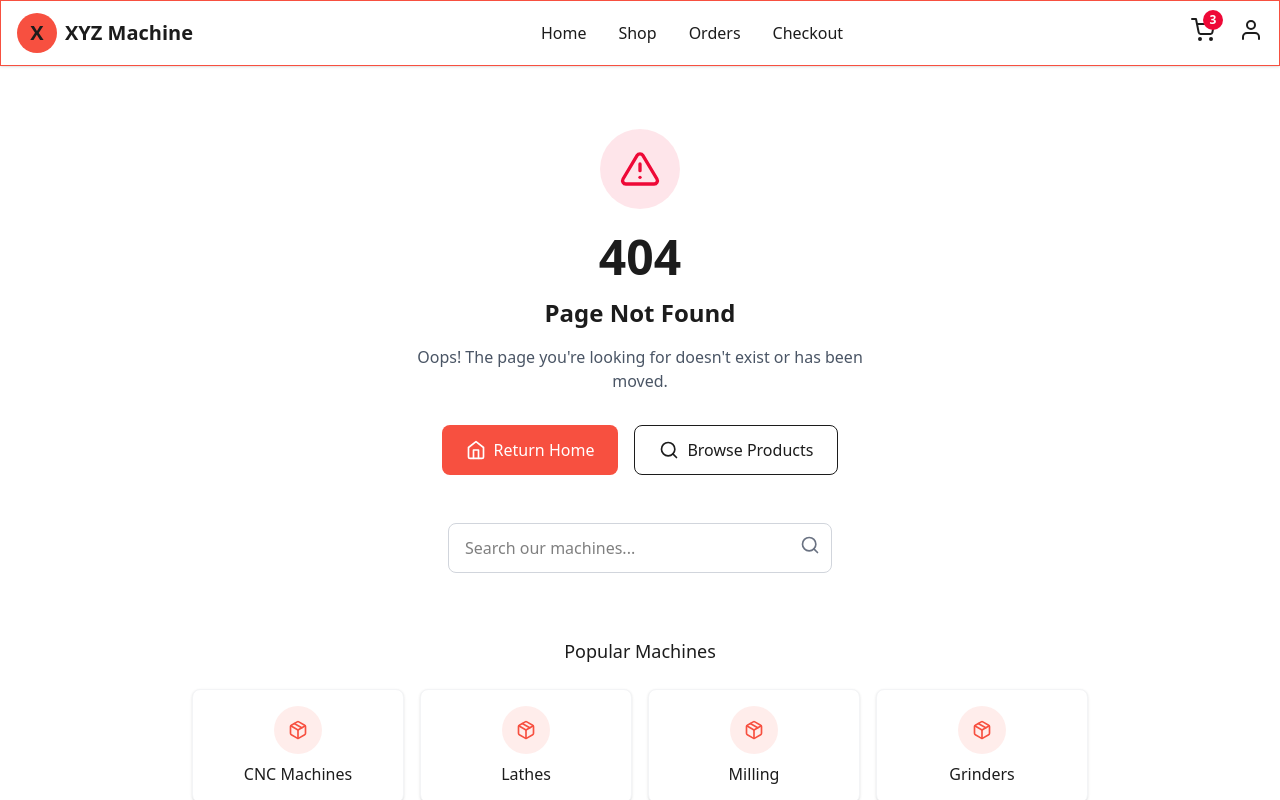
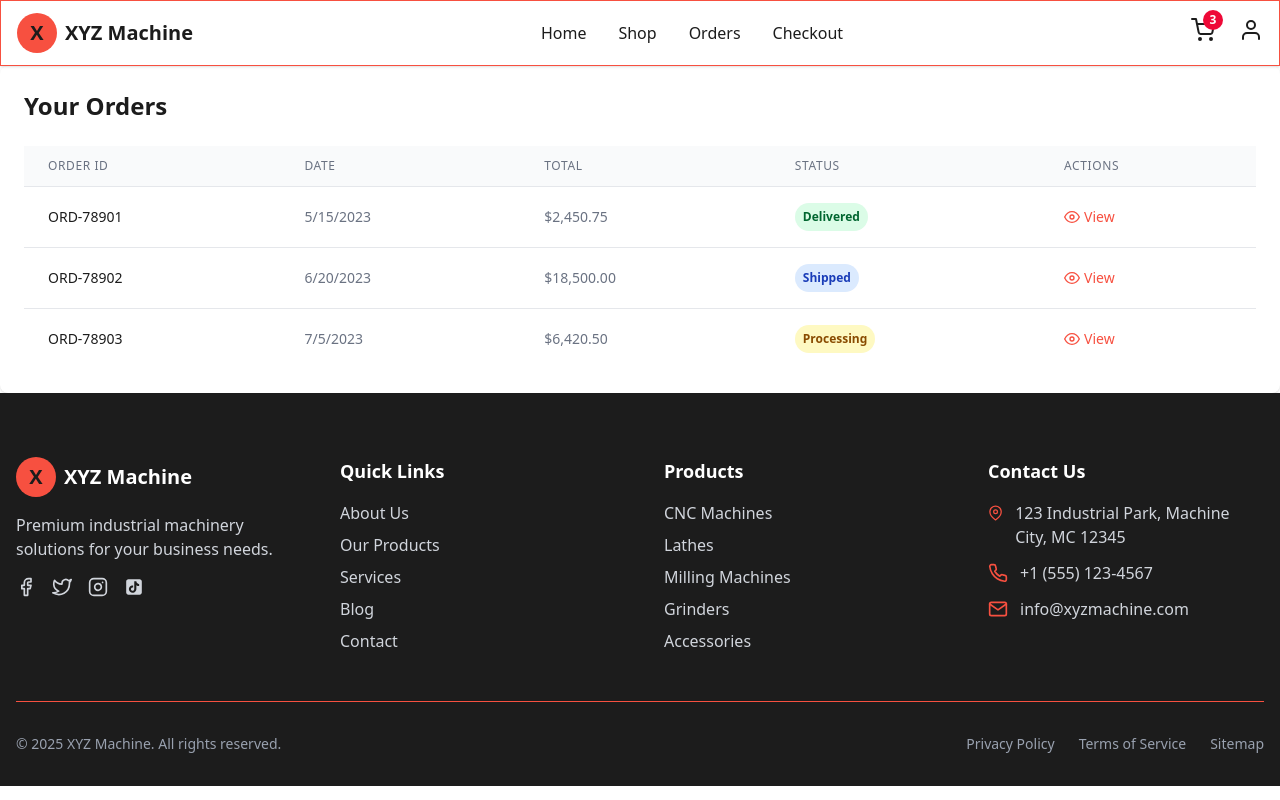
Before and after one commit to kamorenjoroge/xyz, a Next.js app: page /orders in a window 1280 px wide. Before the commit this address had no page. Shown: the top 800 px of the page. Built offline with nearby package versions, Linux system fonts and the light colour scheme.

Commit message:
order wewe

```diff
--- /dev/null
+++ b/app/checkout/page.tsx
@@ -0,0 +1,7 @@
+const Page = () => {
+  return (
+    <div className=''>Page</div>
+  )
+}
+
+export default Page
--- /dev/null
+++ b/app/components/CheckOut.tsx
@@ -0,0 +1,7 @@
+const CheckOut = () => {
+  return (
+    <div className=''>CheckOut</div>
+  )
+}
+
+export default CheckOut
--- /dev/null
+++ b/app/components/Orders.tsx
@@ -0,0 +1,251 @@
+// components/Orders.tsx
+"use client";
+import Image from 'next/image';
+import { useState } from 'react';
+import { FiEye, FiX } from 'react-icons/fi';
+
+type OrderItem = {
+  id: string;
+  name: string;
+  image: string;
+  price: number;
+  quantity: number;
+};
+
+type Order = {
+  id: string;
+  date: string;
+  total: number;
+  status: 'Processing' | 'Shipped' | 'Delivered' | 'Cancelled';
+  items: OrderItem[];
+};
+
+const Orders = () => {
+  // Sample orders data
+  const [orders] = useState<Order[]>([
+    {
+      id: 'ORD-78901',
+      date: '2023-05-15',
+      total: 2450.75,
+      status: 'Delivered',
+      items: [
+        {
+          id: 'ITEM-001',
+          name: 'CNC Milling Machine X200',
+          image: '/images/cnc-machine.jpg',
+          price: 2200,
+          quantity: 1
+        },
+        {
+          id: 'ITEM-002',
+          name: 'Machine Lubricant (1L)',
+          image: '/images/lubricant.jpg',
+          price: 250.75,
+          quantity: 1
+        }
+      ]
+    },
+    {
+      id: 'ORD-78902',
+      date: '2023-06-20',
+      total: 18500.00,
+      status: 'Shipped',
+      items: [
+        {
+          id: 'ITEM-003',
+          name: 'Industrial Lathe L500',
+          image: '/images/lathe.jpg',
+          price: 18500,
+          quantity: 1
+        }
+      ]
+    },
+    {
+      id: 'ORD-78903',
+      date: '2023-07-05',
+      total: 6420.50,
+      status: 'Processing',
+      items: [
+        {
+          id: 'ITEM-004',
+          name: 'Precision Grinder G200',
+          image: '/images/grinder.jpg',
+          price: 3200,
+          quantity: 2
+        }
+      ]
+    }
+  ]);
+
+  const [selectedOrder, setSelectedOrder] = useState<Order | null>(null);
+  const [isModalOpen, setIsModalOpen] = useState(false);
+
+  const openOrderDetails = (order: Order) => {
+    setSelectedOrder(order);
+    setIsModalOpen(true);
+  };
+
+  const closeModal = () => {
+    setIsModalOpen(false);
+    setSelectedOrder(null);
+  };
+
+  const getStatusColor = (status: string) => {
+    switch (status) {
+      case 'Delivered':
+        return 'bg-green-100 text-green-800';
+      case 'Shipped':
+        return 'bg-blue-100 text-blue-800';
+      case 'Processing':
+        return 'bg-yellow-100 text-yellow-800';
+      case 'Cancelled':
+        return 'bg-red-100 text-red-800';
+      default:
+        return 'bg-gray-100 text-gray-800';
+    }
+  };
+
+  return (
+    <div className="bg-light p-6 rounded-lg shadow-sm">
+      <h2 className="text-2xl font-bold text-dark mb-6">Your Orders</h2>
+
+      {/* Orders Table */}
+      <div className="overflow-x-auto">
+        <table className="min-w-full divide-y divide-gray-200">
+          <thead className="bg-gray-50">
+            <tr>
+              <th className="px-6 py-3 text-left text-xs font-medium text-gray-500 uppercase tracking-wider">
+                Order ID
+              </th>
+              <th className="px-6 py-3 text-left text-xs font-medium text-gray-500 uppercase tracking-wider">
+                Date
+              </th>
+              <th className="px-6 py-3 text-left text-xs font-medium text-gray-500 uppercase tracking-wider">
+                Total
+              </th>
+              <th className="px-6 py-3 text-left text-xs font-medium text-gray-500 uppercase tracking-wider">
+                Status
+              </th>
+              <th className="px-6 py-3 text-left text-xs font-medium text-gray-500 uppercase tracking-wider">
+                Actions
+              </th>
+            </tr>
+          </thead>
+          <tbody className="bg-white divide-y divide-gray-200">
+            {orders.map((order) => (
+              <tr key={order.id} className="hover:bg-gray-50">
+                <td className="px-6 py-4 whitespace-nowrap text-sm font-medium text-dark">
+                  {order.id}
+                </td>
+                <td className="px-6 py-4 whitespace-nowrap text-sm text-gray-500">
+                  {new Date(order.date).toLocaleDateString()}
+                </td>
+                <td className="px-6 py-4 whitespace-nowrap text-sm text-gray-500">
+                  ${order.total.toLocaleString('en-US', { minimumFractionDigits: 2 })}
+                </td>
+                <td className="px-6 py-4 whitespace-nowrap">
+                  <span className={`px-2 py-1 inline-flex text-xs leading-5 font-semibold rounded-full ${getStatusColor(order.status)}`}>
+                    {order.status}
+                  </span>
+                </td>
+                <td className="px-6 py-4 whitespace-nowrap text-sm text-gray-500">
+                  <button
+                    onClick={() => openOrderDetails(order)}
+                    className="text-primary hover:text-primary/80 flex items-center gap-1"
+                  >
+                    <FiEye className="h-4 w-4" />
+                    View
+                  </button>
+                </td>
+              </tr>
+            ))}
+          </tbody>
+        </table>
+      </div>
+
+      {/* Order Details Modal */}
+      {isModalOpen && selectedOrder && (
+        <div className="fixed inset-0 bg-secondary/40  flex items-center justify-center p-4 z-50">
+          <div className="bg-light  border border-primary rounded-lg shadow-xl max-w-4xl w-full max-h-[90vh] overflow-y-auto">
+            <div className="flex justify-between items-center border-b p-4">
+              <h3 className="text-lg font-semibold text-dark">
+                Order Details - {selectedOrder.id}
+              </h3>
+              <button onClick={closeModal} className="text-gray-500 hover:text-gray-700">
+                <FiX className="h-6 w-6" />
+              </button>
+            </div>
+
+            <div className="p-6">
+              <div className="grid grid-cols-1 md:grid-cols-3 gap-6 mb-8">
+                <div className="bg-gray-50 p-4 rounded-lg">
+                  <h4 className="text-sm font-medium text-gray-500 mb-2">Order Date</h4>
+                  <p className="text-dark">{new Date(selectedOrder.date).toLocaleDateString()}</p>
+                </div>
+                <div className="bg-gray-50 p-4 rounded-lg">
+                  <h4 className="text-sm font-medium text-gray-500 mb-2">Order Total</h4>
+                  <p className="text-dark">${selectedOrder.total.toLocaleString('en-US', { minimumFractionDigits: 2 })}</p>
+                </div>
+                <div className="bg-gray-50 p-4 rounded-lg">
+                  <h4 className="text-sm font-medium text-gray-500 mb-2">Status</h4>
+                  <span className={`px-2 py-1 inline-flex text-xs leading-5 font-semibold rounded-full ${getStatusColor(selectedOrder.status)}`}>
+                    {selectedOrder.status}
+                  </span>
+                </div>
+              </div>
+
+              <h4 className="text-lg font-medium text-dark mb-4">Order Items</h4>
+              <div className="space-y-4">
+                {selectedOrder.items.map((item) => (
+                  <div key={item.id} className="flex items-start border-b pb-4">
+                    <div className="flex-shrink-0 h-16 w-16 bg-gray-200 rounded-md overflow-hidden">
+                      <Image
+                      width={64}
+                        height={64}
+                        src={item.image}
+                        alt={item.name}
+                        className="h-full w-full object-cover"
+                      />
+                    </div>
+                    <div className="ml-4 flex-1">
+                      <h5 className="text-sm font-medium text-dark">{item.name}</h5>
+                      <p className="text-sm text-gray-500">Qty: {item.quantity}</p>
+                    </div>
+                    <div className="ml-4">
+                      <p className="text-sm font-medium text-dark">
+                        ${(item.price * item.quantity).toLocaleString('en-US', { minimumFractionDigits: 2 })}
+                      </p>
+                      <p className="text-xs text-gray-500">${item.price.toLocaleString('en-US')} each</p>
+                    </div>
+                  </div>
+                ))}
+              </div>
+
+              <div className="mt-8 pt-4 border-t">
+                <div className="flex justify-end">
+                  <div className="text-right">
+                    <p className="text-sm text-gray-500">Subtotal</p>
+                    <p className="text-lg font-semibold text-dark">
+                      ${selectedOrder.total.toLocaleString('en-US', { minimumFractionDigits: 2 })}
+                    </p>
+                  </div>
+                </div>
+              </div>
+            </div>
+
+            <div className="border-t p-4 flex justify-end">
+              <button
+                onClick={closeModal}
+                className="px-4 py-2 bg-primary hover:bg-primary/90 text-white rounded-lg font-medium"
+              >
+                Close
+              </button>
+            </div>
+          </div>
+        </div>
+      )}
+    </div>
+  );
+};
+
+export default Orders;
--- /dev/null
+++ b/app/orders/page.tsx
@@ -0,0 +1,11 @@
+import Orders from "../components/Orders"
+
+const Page = () => {
+  return (
+    <div className=''>
+        <Orders/>
+    </div>
+  )
+}
+
+export default Page
```
